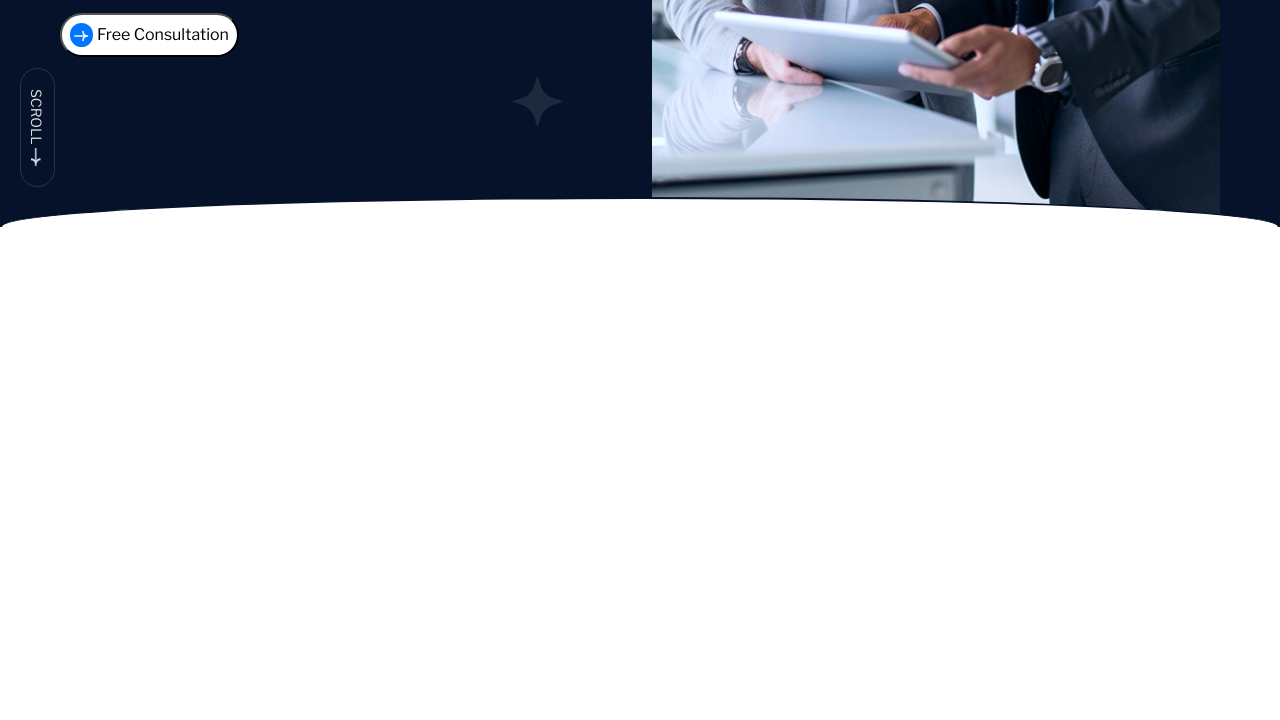
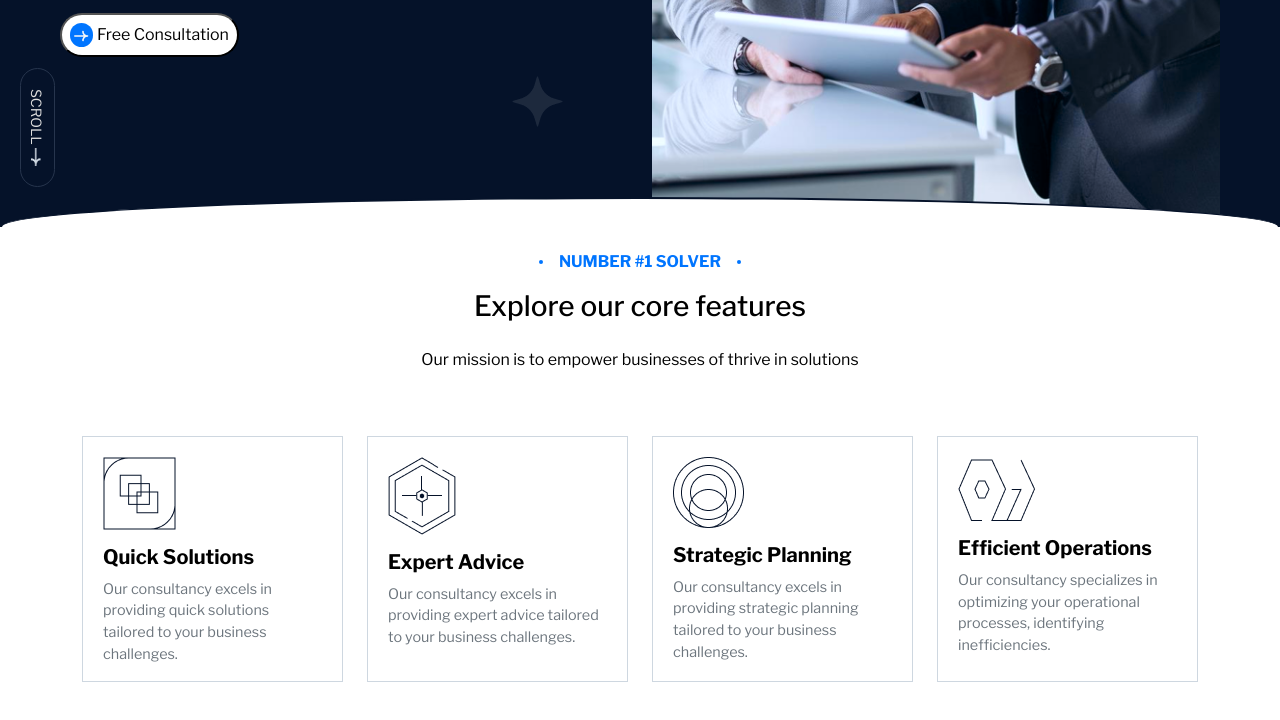
Before and after one commit to shamsad-alam-meraj/theme-junction-task, a plain HTML site: page index.html in a window 1280 px wide. Shown: the part 662-1382 px from the top of the page. Before the commit the page ends 896 px from the top, so only its background shows below. Drawn offline with nearby package versions, Linux system fonts and the light colour scheme.

Commit message:
features sections added

```diff
--- a/index.html
+++ b/index.html
@@ -41,7 +41,7 @@
           >Trusted partner in business excellence</span
         >
         <span class="text-white">Join us now</span
-        ><img  class="ms-2" src="/images/right-arrow-e.png" alt="" />
+        ><img class="ms-2" src="/images/right-arrow-e.png" alt="" />
       </div>
       <div class="d-flex align-items-center">
         <div class="d-flex align-items-center">
@@ -119,12 +119,12 @@
     <!-- banner  -->
     <div class="container-fluid hero-section position-relative">
       <div class="position-absolute z-0 start-0">
-        <img src="/images/shape1.png" alt="">
+        <img src="/images/shape1.png" alt="" />
       </div>
-      <div style="bottom: 100px; left: 40%;" class="position-absolute z-0">
-        <img src="/images/shape2.png" alt="">
+      <div style="bottom: 100px; left: 40%" class="position-absolute z-0">
+        <img src="/images/shape2.png" alt="" />
       </div>
-      <div class="row align-items-center">
+      <div class="row align-items-center z-1">
         <div class="col-lg-6 col-md-12 text-center text-lg-start">
           <h1 class="hero-title">
             Maximise growth qualified business
@@ -170,6 +170,80 @@
         />
       </div>
     </div>
+    <!-- feature section  -->
+    <div class="container-fluid">
+      <!-- title  -->
+      <div
+        class="d-flex justify-content-center w-100 align-items-center pt-3 pb-3"
+      >
+        <div
+          style="width: 4px; height: 4px; background-color: #0075ff"
+          class="rounded-5"
+        ></div>
+        <span style="color: #0075ff" class="text-center px-3 fw-bold"
+          >NUMBER #1 SOLVER</span
+        >
+        <div
+          style="width: 4px; height: 4px; background-color: #0075ff"
+          class="rounded-5"
+        ></div>
+      </div>
+      <h3 class="pb-3 text-center">Explore our core features</h3>
+      <div class="d-flex justify-content-center mb-3">
+        <span>Our mission is to empower businesses of thrive in solutions</span>
+      </div>
+      <div class="container py-5">
+        <div class="row g-4">
+          <!-- Card 1 -->
+          <div class="col-lg-3 col-md-6">
+            <div class="feature-card">
+              <div class="feature-icon">
+                <img src="/images/feature1.png" alt="Icon" />
+              </div>
+              <h5 class="feature-title">Quick Solutions</h5>
+              <p class="feature-description">
+                Our consultancy excels in providing quick solutions tailored to your business challenges.
+              </p>
+            </div>
+          </div>
+          <!-- Card 2 -->
+          <div class="col-lg-3 col-md-6">
+            <div class="feature-card">
+              <div class="feature-icon">
+                <img src="/images/feature2.png" alt="Icon" />
+              </div>
+              <h5 class="feature-title">Expert Advice</h5>
+              <p class="feature-description">
+                Our consultancy excels in providing expert advice tailored to your business challenges.
+              </p>
+            </div>
+          </div>
+          <!-- Card 3 -->
+          <div class="col-lg-3 col-md-6">
+            <div class="feature-card">
+              <div class="feature-icon">
+                <img src="/images/feature3.png" alt="Icon" />
+              </div>
+              <h5 class="feature-title">Strategic Planning</h5>
+              <p class="feature-description">
+                Our consultancy excels in providing strategic planning tailored to your business challenges.
+              </p>
+            </div>
+          </div>
+          <!-- Card 4 -->
+          <div class="col-lg-3 col-md-6">
+            <div class="feature-card">
+              <div class="feature-icon">
+                <img src="/images/feature4.png" alt="Icon" />
+              </div>
+              <h5 class="feature-title">Efficient Operations</h5>
+              <p class="feature-description">
+                Our consultancy specializes in optimizing your operational processes, identifying inefficiencies.
+              </p>
+            </div>
+          </div>
+        </div>
+      </div>
 
     <!-- bootstrap cdn link  -->
     <script
--- a/styles/style.css
+++ b/styles/style.css
@@ -83,3 +83,30 @@ body {
   border-radius: 50px;
   padding: 20px 5px;
 }
+
+.feature-card {
+  border: 1px solid #CED7E0;
+  padding: 20px 20px 0px 20px;
+  transition: box-shadow 0.3s ease;
+  height: 100%;
+}
+
+.feature-card:hover {
+  box-shadow: 0 4px 10px rgba(0, 0, 0, 0.1);
+}
+
+.feature-icon {
+  font-size: 40px;
+  margin-bottom: 15px;
+}
+
+.feature-title {
+  font-weight: bold;
+  font-size: 1.25rem;
+  margin-bottom: 10px;
+}
+
+.feature-description {
+  font-size: 0.9rem;
+  color: #6c757d;
+}
```
Also changed, not shown: images/feature1.png (added), images/feature2.png (added), images/feature3.png (added), images/feature4.png (added). Lines whose indentation alone changed are shown as unchanged.
